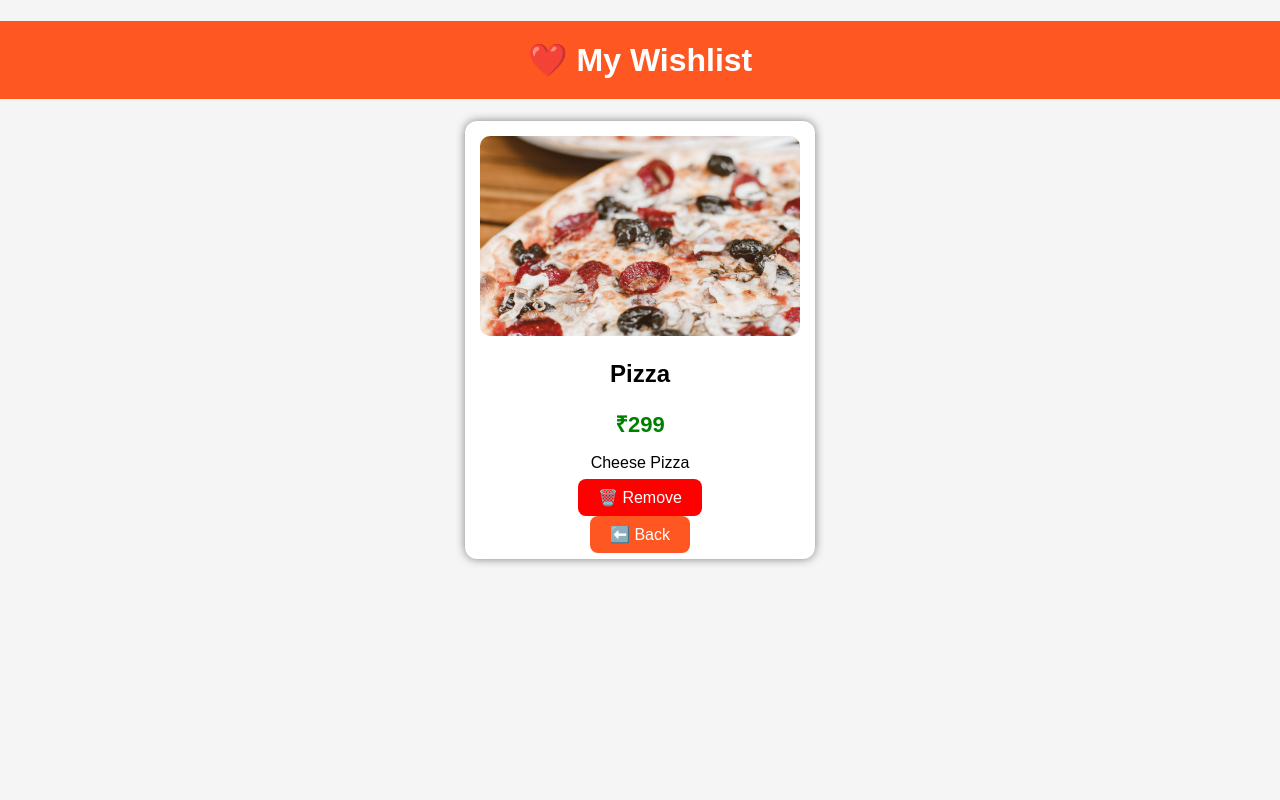
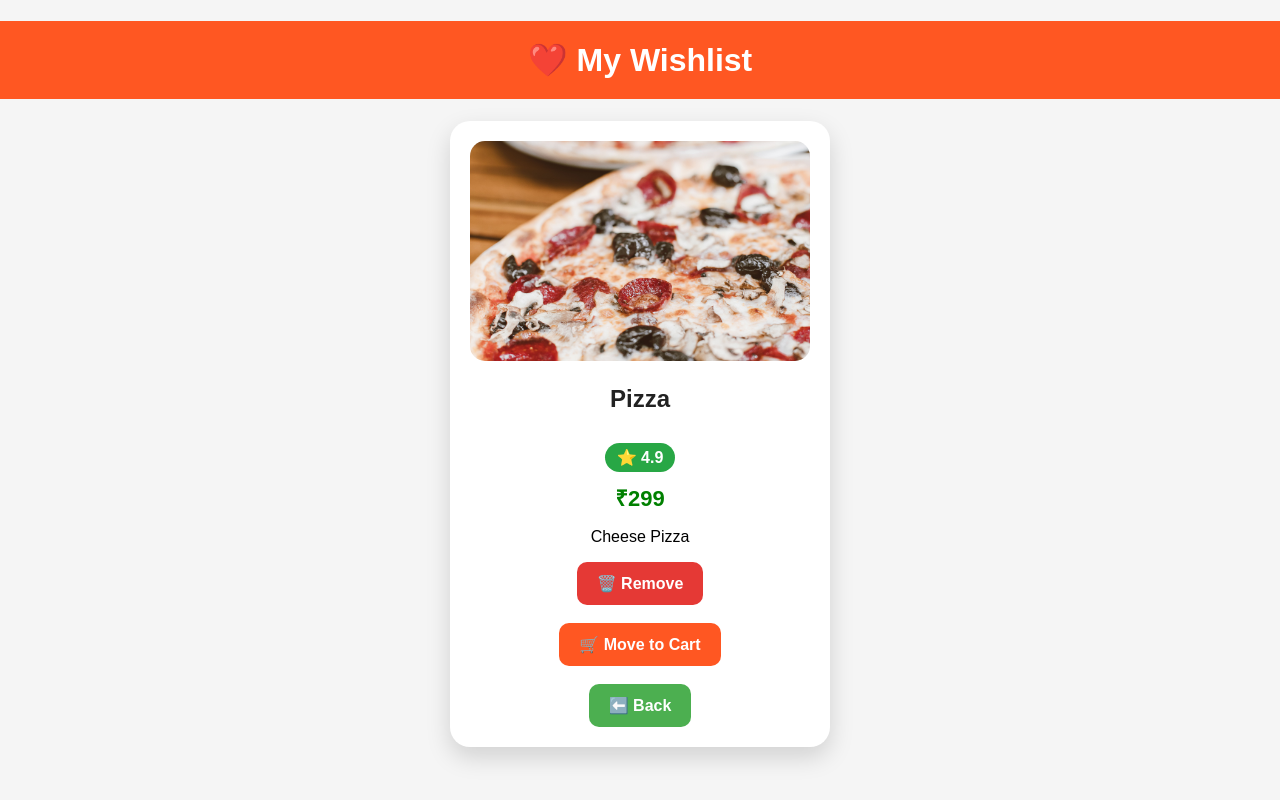
Before and after one commit to piyushtripathi2303-iii/fooddelivery, a Django app: template accounts/templates/accounts/wishlist.html in a window 1280 px wide. Run offline with Django 5.2, Linux system fonts and the light colour scheme; the template is opened without the code that fills it: values that come from a table or form of the project are taken from there, others are empty; data comes from the database, SQL or seed files in the repository; tables that the repository leaves empty hold one stand-in row (values such as "Sample post").

Commit message:
Update wishlist.html

```diff
--- a/accounts/templates/accounts/wishlist.html
+++ b/accounts/templates/accounts/wishlist.html
@@ -18,20 +18,25 @@
         }
 
         .box{
-            width:320px;
+    width:340px;
     margin:20px auto;
     background:white;
-            border-radius:12px;
-            padding:15px;
-            box-shadow:0 0 10px gray;
+    border-radius:20px;
+    padding:20px;
+    box-shadow:0 10px 25px rgba(0,0,0,.15);
     text-align:center;
+    transition:.3s;
+}
+
+.box:hover{
+    transform:translateY(-8px);
 }
 
         img{
             width:100%;
-            height:200px;
+            height:220px;
             object-fit:cover;
-            border-radius:10px;
+            border-radius:15px;
         }
 
         .price{
@@ -40,12 +45,25 @@
             font-weight:bold;
         }
 
-        a{
+       .btn{
     text-decoration:none;
+    color:white;
+    padding:12px 20px;
+    border-radius:10px;
+    display:inline-block;
+    font-weight:bold;
+}
+
+.remove-btn{
+    background:#e53935;
+}
+
+.cart-btn{
     background:#ff5722;
-            color:white;
-            padding:10px 20px;
-            border-radius:8px;
+}
+
+.back-btn{
+    background:#4caf50;
 }
     </style>
 
@@ -63,22 +81,42 @@
 <img src="{{ item.food.image.url }}">
 {% endif %}
 
-<h2>{{ item.food.name }}</h2>
+<h2 style="color:#222;">
+{{ item.food.name }}
+</h2>
+<div style="
+display:inline-block;
+background:#28a745;
+color:white;
+padding:5px 12px;
+border-radius:20px;
+font-weight:bold;
+margin:10px 0;
+">
 
+⭐ {{ item.food.rating }}
+
+</div>
 <div class="price">
 ₹{{ item.food.price }}
 </div>
 
 <p>{{ item.food.description }}</p>
 
-<a href="/remove-from-wishlist/{{ item.id }}/"
-style="background:red;">
+<a href="/remove-from-wishlist/{{ item.id }}" class="btn remove-btn">
 🗑️ Remove
+</a>
+<br><br>
+
+<a href="/add-to-cart/{{ item.food.id }}" class="btn cart-btn">
+🛒 Move to Cart
 </a>
 
 <br><br>
 
-<a href="/">⬅️ Back</a>
+<a href="/" class="btn back-btn">
+⬅️ Back
+</a>
 
 </div>
 
```
Lines whose indentation alone changed are shown as unchanged.
